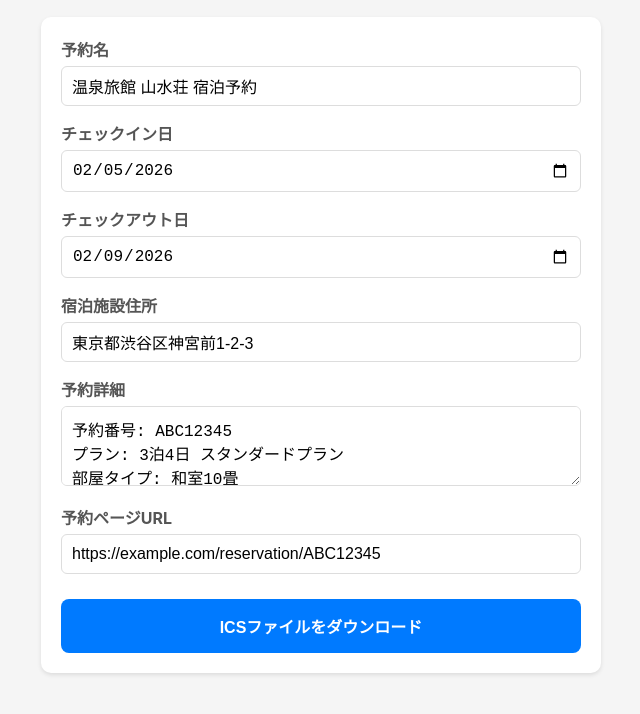
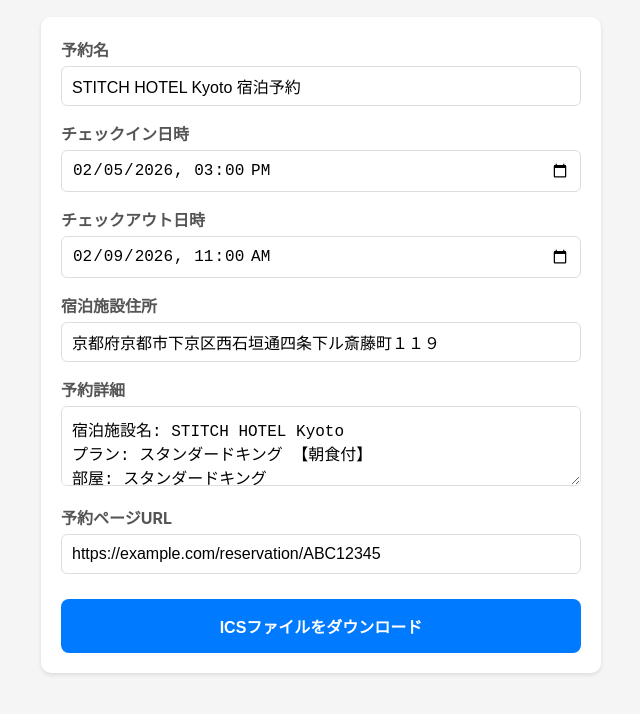
Before and after one commit to rahhi555/ics-test, a website: page index.html in a window 1280 px wide. Shown: the part 74-788 px from the top of the page, without its empty margins (319-959 px from the left). Drawn offline with Linux system fonts and the light colour scheme.

Commit message:
datetimeに変更

```diff
--- a/index.html
+++ b/index.html
@@ -105,19 +105,19 @@
           type="text"
           id="summary"
           name="summary"
-          value="温泉旅館 山水荘 宿泊予約"
+          value="STITCH HOTEL Kyoto 宿泊予約"
           placeholder="宿泊施設名・予約名"
         />
       </div>
 
       <div class="form-group">
-        <label for="dtstart">チェックイン日</label>
-        <input type="date" id="dtstart" name="dtstart" required />
+        <label for="dtstart">チェックイン日時</label>
+        <input type="datetime-local" id="dtstart" name="dtstart" required />
       </div>
 
       <div class="form-group">
-        <label for="dtend">チェックアウト日</label>
-        <input type="date" id="dtend" name="dtend" required />
+        <label for="dtend">チェックアウト日時</label>
+        <input type="datetime-local" id="dtend" name="dtend" required />
       </div>
 
       <div class="form-group">
@@ -126,7 +126,7 @@
           type="text"
           id="location"
           name="location"
-          value="東京都渋谷区神宮前1-2-3"
+          value="京都府京都市下京区西石垣通四条下ル斎藤町１１９"
           placeholder="宿泊施設の住所"
         />
       </div>
@@ -134,11 +134,14 @@
       <div class="form-group">
         <label for="description">予約詳細</label>
         <textarea id="description" name="description" placeholder="予約内容の詳細">
-予約番号: ABC12345
-プラン: 3泊4日 スタンダードプラン
-部屋タイプ: 和室10畳
-人数: 大人2名
-備考: 禁煙室希望</textarea
+宿泊施設名: STITCH HOTEL Kyoto
+プラン: スタンダードキング 【朝食付】
+部屋: スタンダードキング
+人数（1室目）: 大人1名 子供2名（9歳・5歳）
+人数（2室目）: 大人2名 子供2名（9歳・5歳）
+ベッドタイプ: キングベッド1台またはシングルベッド2台
+食事: 朝食付き
+含まれる特典: プール利用無料2名分（1日につき）</textarea
         >
       </div>
 
@@ -159,26 +162,30 @@
     </form>
 
     <script>
-      // 日付をYYYY-MM-DD形式にフォーマット
-      function formatDate(date) {
+      // 日時をYYYY-MM-DDTHH:MM形式にフォーマット
+      function formatDateTime(date) {
         const year = date.getFullYear();
         const month = String(date.getMonth() + 1).padStart(2, "0");
         const day = String(date.getDate()).padStart(2, "0");
-        return `${year}-${month}-${day}`;
+        const hours = String(date.getHours()).padStart(2, "0");
+        const minutes = String(date.getMinutes()).padStart(2, "0");
+        return `${year}-${month}-${day}T${hours}:${minutes}`;
       }
 
-      // 初期日付を設定
+      // 初期日時を設定
       const today = new Date();
 
-      // チェックイン: 明日
-      const tomorrow = new Date(today);
-      tomorrow.setDate(today.getDate() + 1);
-      document.getElementById("dtstart").value = formatDate(tomorrow);
+      // チェックイン: 明日 15:00
+      const checkin = new Date(today);
+      checkin.setDate(today.getDate() + 1);
+      checkin.setHours(15, 0, 0, 0);
+      document.getElementById("dtstart").value = formatDateTime(checkin);
 
-      // チェックアウト: 明日から4日後
-      const checkout = new Date(tomorrow);
-      checkout.setDate(tomorrow.getDate() + 4);
-      document.getElementById("dtend").value = formatDate(checkout);
+      // チェックアウト: 明日から4日後 11:00
+      const checkout = new Date(checkin);
+      checkout.setDate(checkin.getDate() + 4);
+      checkout.setHours(11, 0, 0, 0);
+      document.getElementById("dtend").value = formatDateTime(checkout);
 
       // function openWebcal() {
       //   const summary = document.getElementById("summary").value;
```
Also changed, not shown: src/index.ts (+6 -5 lines).
